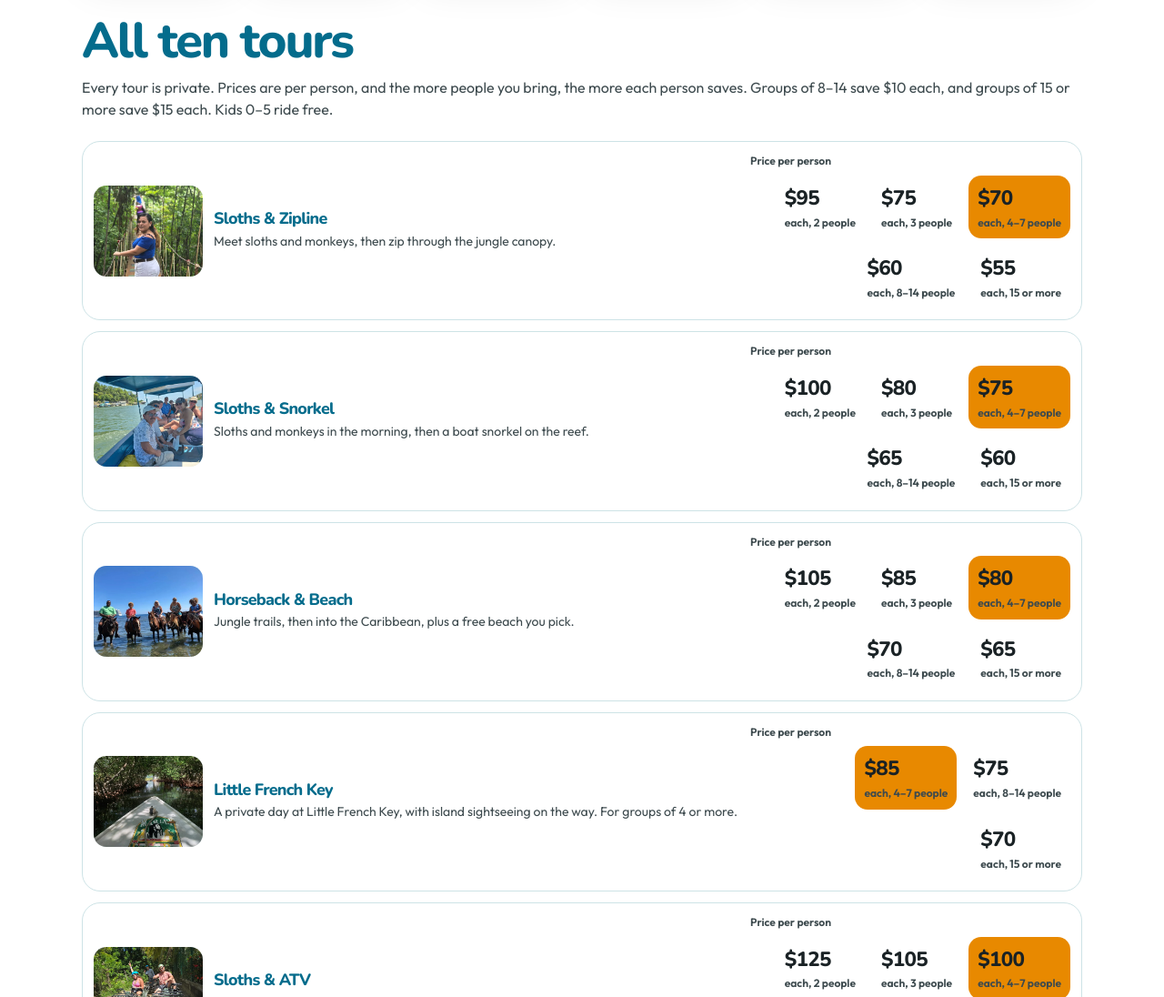
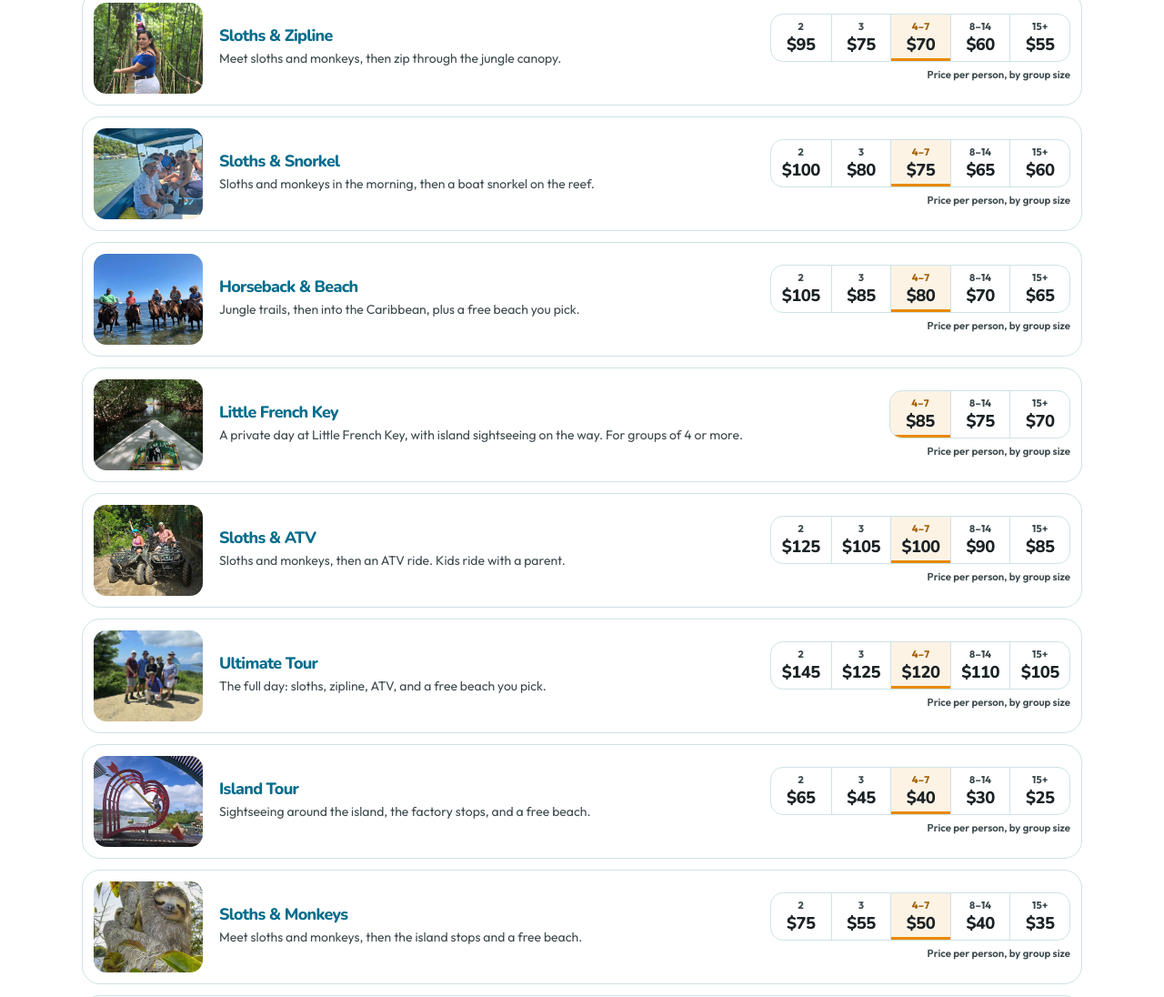
Before and after one commit to roatandunistours-coder/dunis-tours, a plain HTML site: page index.html in a window 1280 px wide. Shown: the part 3160-4256 px from the top of the page at 91% size. Drawn offline with Linux system fonts and the light colour scheme.

Commit message:
Tidy tour rates into a one-row per-person price strip

```diff
--- a/index.html
+++ b/index.html
@@ -227,13 +227,17 @@ body>footer a.btn-messenger{color:#fff;text-decoration:none;margin-top:10px}
 .card h3{font-size:1.55rem}
 .card p{margin:0;color:var(--ink)}
 .badge{position:absolute;left:12px;bottom:12px;margin:0;background:var(--deep);color:#fff;border-radius:999px;padding:5px 10px;font-size:11px;font-weight:800;letter-spacing:.1em;text-transform:uppercase}
-.rates{display:flex;flex-wrap:wrap;gap:8px;margin:10px 0 14px}
-.rate{background:#fff;border-radius:14px;padding:8px 10px;min-width:5.4rem}
-.rate strong{display:block;font-family:Nunito,Outfit,sans-serif;font-size:1.4rem;color:var(--ink);letter-spacing:-0.03em;font-weight:800}
-.rate span{display:block;font-size:12px;font-weight:650;color:var(--muted)}
-.rate.main{background:var(--gold)}
-.rate-label{margin:10px 0 4px;font-size:12px;font-weight:650;color:var(--muted)}
-.rate-block .rates{margin-top:0}
+.rate-block{margin:8px 0 12px}
+.rates{display:grid;grid-template-columns:repeat(5,minmax(0,1fr));background:#fff;border:1px solid var(--line);border-radius:14px;overflow:hidden}
+.rates-3{grid-template-columns:repeat(3,minmax(0,1fr))}
+.rate{padding:7px 4px 8px;text-align:center;border-left:1px solid var(--line)}
+.rate:first-child{border-left:0}
+.rate>span{display:block;font-size:11px;font-weight:750;letter-spacing:.02em;color:var(--muted);line-height:1.2}
+.rate strong{display:block;margin-top:2px;font-family:Nunito,Outfit,sans-serif;font-size:1.15rem;line-height:1.15;color:var(--ink);letter-spacing:-0.03em;font-weight:800}
+.rate.main{background:rgba(232,137,0,.1);box-shadow:inset 0 -3px 0 var(--gold)}
+.rate.main>span{color:#A35F00}
+.rate-label{margin:5px 0 0;font-size:11.5px;font-weight:600;color:var(--muted)}
+.sr{position:absolute;width:1px;height:1px;padding:0;margin:-1px;overflow:hidden;clip:rect(0,0,0,0);white-space:nowrap;border:0;font-style:normal}
 .card .btn{margin-top:auto;width:100%}
 .feature-quote{background:var(--white);border-radius:28px;padding:24px 22px;border-left:4px solid var(--lagoon);box-shadow:var(--shadow);display:flex;flex-direction:column;justify-content:center;align-self:stretch}
 .feature-quote p{margin:0;font-style:italic;font-size:1.15rem}
@@ -269,12 +273,8 @@ body>footer a.btn-messenger{color:#fff;text-decoration:none;margin-top:10px}
 .tour-row .thumb img{width:100%;height:100%;object-fit:cover}
 .tour-row h3{font-size:1.12rem}
 .tour-row .blurb{margin:4px 0 0;font-size:14px;color:var(--muted)}
-.tour-row .rate-block{grid-column:1 / -1}
-.tour-row .rate-label{margin:0 0 6px}
-.tour-row .rates{margin:0}
-.tour-row .rate{flex:1;min-width:4.8rem}
+.tour-row .rate-block{grid-column:1 / -1;margin:0}
 .ask{margin:18px 0 0;font-weight:650;color:var(--deep)}
-@media (max-width:599px){.rates{flex-wrap:wrap;gap:6px}.rates .rate{flex:1 1 5.6rem;min-width:5.6rem;padding:8px 6px}.rates .rate strong{font-size:1.15rem}.rates .rate span{font-size:11px;line-height:1.2}}
 
 .beach{padding:0 0 56px}
 .beach-photo{margin:0 0 28px;background:var(--deep)}
@@ -332,11 +332,11 @@ body>footer li{margin:6px 0}
 
 @media (min-width:600px){
   .include-grid{grid-template-columns:1fr 1fr}
-  .tour-row{grid-template-columns:120px 1fr auto;align-items:center}
+  .tour-row{grid-template-columns:120px 1fr auto;gap:10px 18px;align-items:center}
   .tour-row .thumb{width:120px;height:100px}
-  .tour-row .rate-block{grid-column:auto;justify-self:end;max-width:22rem}
-  .tour-row .rates{justify-content:flex-end;flex-wrap:wrap}
-  .tour-row .rate{flex:0 0 auto;min-width:5.6rem}
+  .tour-row .rate-block{grid-column:auto;justify-self:end;text-align:right}
+  .tour-row .rates{grid-template-columns:repeat(5,4.1rem);display:inline-grid}
+  .tour-row .rates-3{grid-template-columns:repeat(3,4.1rem)}
 }
 @media (min-width:768px){
   :root{--header-h:72px}
@@ -476,14 +476,14 @@ body>footer li{margin:6px 0}
           <h3>Sloths & Monkeys</h3>
           <p>Meet sloths and monkeys, then island sightseeing, the Chocolate Factory, the Rum Company, and a free beach you pick.</p>
           <div class="rate-block">
-          <p class="rate-label">Price per person</p>
             <div class="rates">
-            <div class="rate"><strong>$75</strong><span>each, 2 people</span></div>
-            <div class="rate"><strong>$55</strong><span>each, 3 people</span></div>
-            <div class="rate main"><strong>$50</strong><span>each, 4–7 people</span></div>
-            <div class="rate"><strong>$40</strong><span>each, 8–14 people</span></div>
-            <div class="rate"><strong>$35</strong><span>each, 15 or more</span></div>
+              <div class="rate"><span>2<em class="sr"> people</em></span><strong>$75</strong></div>
+              <div class="rate"><span>3<em class="sr"> people</em></span><strong>$55</strong></div>
+              <div class="rate main"><span>4–7<em class="sr"> people</em></span><strong>$50</strong></div>
+              <div class="rate"><span>8–14<em class="sr"> people</em></span><strong>$40</strong></div>
+              <div class="rate"><span>15<span aria-hidden="true">+</span><em class="sr"> or more people</em></span><strong>$35</strong></div>
             </div>
+            <p class="rate-label">Price per person, by group size</p>
           </div>
           <a class="btn btn-gold" href="https://wa.me/50497754724?text=Hi%2C%20I%27d%20like%20the%20Sloths%20%26%20Monkeys%20Tour.">Reserve with a $25 deposit per person</a>
         </div>
@@ -496,14 +496,14 @@ body>footer li{margin:6px 0}
           <h3>Snorkel & Beach</h3>
           <p>A boat snorkel on the Caribbean reef with gear included, plus island sightseeing, the Chocolate Factory, the Rum Company, and a free beach you pick.</p>
           <div class="rate-block">
-          <p class="rate-label">Price per person</p>
             <div class="rates">
-            <div class="rate"><strong>$90</strong><span>each, 2 people</span></div>
-            <div class="rate"><strong>$70</strong><span>each, 3 people</span></div>
-            <div class="rate main"><strong>$65</strong><span>each, 4–7 people</span></div>
-            <div class="rate"><strong>$55</strong><span>each, 8–14 people</span></div>
-            <div class="rate"><strong>$50</strong><span>each, 15 or more</span></div>
+              <div class="rate"><span>2<em class="sr"> people</em></span><strong>$90</strong></div>
+              <div class="rate"><span>3<em class="sr"> people</em></span><strong>$70</strong></div>
+              <div class="rate main"><span>4–7<em class="sr"> people</em></span><strong>$65</strong></div>
+              <div class="rate"><span>8–14<em class="sr"> people</em></span><strong>$55</strong></div>
+              <div class="rate"><span>15<span aria-hidden="true">+</span><em class="sr"> or more people</em></span><strong>$50</strong></div>
             </div>
+            <p class="rate-label">Price per person, by group size</p>
           </div>
           <a class="btn btn-gold" href="https://wa.me/50497754724?text=Hi%2C%20I%27d%20like%20the%20Snorkel%20%26%20Beach%20Tour.">Reserve with a $25 deposit per person</a>
         </div>
@@ -563,14 +563,14 @@ body>footer li{margin:6px 0}
           <p class="blurb">Meet sloths and monkeys, then zip through the jungle canopy.</p>
         </div>
         <div class="rate-block">
-          <p class="rate-label">Price per person</p>
           <div class="rates">
-          <div class="rate"><strong>$95</strong><span>each, 2 people</span></div>
-          <div class="rate"><strong>$75</strong><span>each, 3 people</span></div>
-          <div class="rate main"><strong>$70</strong><span>each, 4–7 people</span></div>
-          <div class="rate"><strong>$60</strong><span>each, 8–14 people</span></div>
-          <div class="rate"><strong>$55</strong><span>each, 15 or more</span></div>
+            <div class="rate"><span>2<em class="sr"> people</em></span><strong>$95</strong></div>
+            <div class="rate"><span>3<em class="sr"> people</em></span><strong>$75</strong></div>
+            <div class="rate main"><span>4–7<em class="sr"> people</em></span><strong>$70</strong></div>
+            <div class="rate"><span>8–14<em class="sr"> people</em></span><strong>$60</strong></div>
+            <div class="rate"><span>15<span aria-hidden="true">+</span><em class="sr"> or more people</em></span><strong>$55</strong></div>
           </div>
+          <p class="rate-label">Price per person, by group size</p>
         </div>
       </a>
       <a class="tour-row" href="https://wa.me/50497754724?text=Hi%2C%20I%27d%20like%20the%20Sloths%20%26%20Snorkel%20Tour.">
@@ -580,14 +580,14 @@ body>footer li{margin:6px 0}
           <p class="blurb">Sloths and monkeys in the morning, then a boat snorkel on the reef.</p>
         </div>
         <div class="rate-block">
-          <p class="rate-label">Price per person</p>
           <div class="rates">
-          <div class="rate"><strong>$100</strong><span>each, 2 people</span></div>
-          <div class="rate"><strong>$80</strong><span>each, 3 people</span></div>
-          <div class="rate main"><strong>$75</strong><span>each, 4–7 people</span></div>
-          <div class="rate"><strong>$65</strong><span>each, 8–14 people</span></div>
-          <div class="rate"><strong>$60</strong><span>each, 15 or more</span></div>
+            <div class="rate"><span>2<em class="sr"> people</em></span><strong>$100</strong></div>
+            <div class="rate"><span>3<em class="sr"> people</em></span><strong>$80</strong></div>
+            <div class="rate main"><span>4–7<em class="sr"> people</em></span><strong>$75</strong></div>
+            <div class="rate"><span>8–14<em class="sr"> people</em></span><strong>$65</strong></div>
+            <div class="rate"><span>15<span aria-hidden="true">+</span><em class="sr"> or more people</em></span><strong>$60</strong></div>
           </div>
+          <p class="rate-label">Price per person, by group size</p>
         </div>
       </a>
       <a class="tour-row" href="https://wa.me/50497754724?text=Hi%2C%20I%27d%20like%20the%20Horseback%20%26%20Beach%20Tour.">
@@ -597,14 +597,14 @@ body>footer li{margin:6px 0}
           <p class="blurb">Jungle trails, then into the Caribbean, plus a free beach you pick.</p>
         </div>
         <div class="rate-block">
-          <p class="rate-label">Price per person</p>
           <div class="rates">
-          <div class="rate"><strong>$105</strong><span>each, 2 people</span></div>
-          <div class="rate"><strong>$85</strong><span>each, 3 people</span></div>
-          <div class="rate main"><strong>$80</strong><span>each, 4–7 people</span></div>
-          <div class="rate"><strong>$70</strong><span>each, 8–14 people</span></div>
-          <div class="rate"><strong>$65</strong><span>each, 15 or more</span></div>
+            <div class="rate"><span>2<em class="sr"> people</em></span><strong>$105</strong></div>
+            <div class="rate"><span>3<em class="sr"> people</em></span><strong>$85</strong></div>
+            <div class="rate main"><span>4–7<em class="sr"> people</em></span><strong>$80</strong></div>
+            <div class="rate"><span>8–14<em class="sr"> people</em></span><strong>$70</strong></div>
+            <div class="rate"><span>15<span aria-hidden="true">+</span><em class="sr"> or more people</em></span><strong>$65</strong></div>
           </div>
+          <p class="rate-label">Price per person, by group size</p>
         </div>
       </a>
       <a class="tour-row" href="https://wa.me/50497754724?text=Hi%2C%20I%27d%20like%20the%20Little%20French%20Key%20Tour.">
@@ -614,12 +614,12 @@ body>footer li{margin:6px 0}
           <p class="blurb">A private day at Little French Key, with island sightseeing on the way. For groups of 4 or more.</p>
         </div>
         <div class="rate-block">
-          <p class="rate-label">Price per person</p>
-          <div class="rates">
-          <div class="rate main"><strong>$85</strong><span>each, 4–7 people</span></div>
-          <div class="rate"><strong>$75</strong><span>each, 8–14 people</span></div>
-          <div class="rate"><strong>$70</strong><span>each, 15 or more</span></div>
+          <div class="rates rates-3">
+            <div class="rate main"><span>4–7<em class="sr"> people</em></span><strong>$85</strong></div>
+            <div class="rate"><span>8–14<em class="sr"> people</em></span><strong>$75</strong></div>
+            <div class="rate"><span>15<span aria-hidden="true">+</span><em class="sr"> or more people</em></span><strong>$70</strong></div>
           </div>
+          <p class="rate-label">Price per person, by group size</p>
         </div>
       </a>
       <a class="tour-row" href="https://wa.me/50497754724?text=Hi%2C%20I%27d%20like%20the%20Sloths%20%26%20ATV%20Tour.">
@@ -630,14 +630,14 @@ body>footer li{margin:6px 0}
           <p class="blurb">Sloths and monkeys, then an ATV ride. Kids ride with a parent.</p>
         </div>
         <div class="rate-block">
-          <p class="rate-label">Price per person</p>
           <div class="rates">
-          <div class="rate"><strong>$125</strong><span>each, 2 people</span></div>
-          <div class="rate"><strong>$105</strong><span>each, 3 people</span></div>
-          <div class="rate main"><strong>$100</strong><span>each, 4–7 people</span></div>
-          <div class="rate"><strong>$90</strong><span>each, 8–14 people</span></div>
-          <div class="rate"><strong>$85</strong><span>each, 15 or more</span></div>
+            <div class="rate"><span>2<em class="sr"> people</em></span><strong>$125</strong></div>
+            <div class="rate"><span>3<em class="sr"> people</em></span><strong>$105</strong></div>
+            <div class="rate main"><span>4–7<em class="sr"> people</em></span><strong>$100</strong></div>
+            <div class="rate"><span>8–14<em class="sr"> people</em></span><strong>$90</strong></div>
+            <div class="rate"><span>15<span aria-hidden="true">+</span><em class="sr"> or more people</em></span><strong>$85</strong></div>
           </div>
+          <p class="rate-label">Price per person, by group size</p>
         </div>
       </a>
       <a class="tour-row" href="https://wa.me/50497754724?text=Hi%2C%20I%27d%20like%20the%20Ultimate%20Tour.">
@@ -647,14 +647,14 @@ body>footer li{margin:6px 0}
           <p class="blurb">The full day: sloths, zipline, ATV, and a free beach you pick.</p>
         </div>
         <div class="rate-block">
-          <p class="rate-label">Price per person</p>
           <div class="rates">
-          <div class="rate"><strong>$145</strong><span>each, 2 people</span></div>
-          <div class="rate"><strong>$125</strong><span>each, 3 people</span></div>
-          <div class="rate main"><strong>$120</strong><span>each, 4–7 people</span></div>
-          <div class="rate"><strong>$110</strong><span>each, 8–14 people</span></div>
-          <div class="rate"><strong>$105</strong><span>each, 15 or more</span></div>
+            <div class="rate"><span>2<em class="sr"> people</em></span><strong>$145</strong></div>
+            <div class="rate"><span>3<em class="sr"> people</em></span><strong>$125</strong></div>
+            <div class="rate main"><span>4–7<em class="sr"> people</em></span><strong>$120</strong></div>
+            <div class="rate"><span>8–14<em class="sr"> people</em></span><strong>$110</strong></div>
+            <div class="rate"><span>15<span aria-hidden="true">+</span><em class="sr"> or more people</em></span><strong>$105</strong></div>
           </div>
+          <p class="rate-label">Price per person, by group size</p>
         </div>
       </a>
       <a class="tour-row" href="https://wa.me/50497754724?text=Hi%2C%20I%27d%20like%20the%20Island%20Tour.">
@@ -664,14 +664,14 @@ body>footer li{margin:6px 0}
           <p class="blurb">Sightseeing around the island, the factory stops, and a free beach.</p>
         </div>
         <div class="rate-block">
-          <p class="rate-label">Price per person</p>
           <div class="rates">
-          <div class="rate"><strong>$65</strong><span>each, 2 people</span></div>
-          <div class="rate"><strong>$45</strong><span>each, 3 people</span></div>
-          <div class="rate main"><strong>$40</strong><span>each, 4–7 people</span></div>
-          <div class="rate"><strong>$30</strong><span>each, 8–14 people</span></div>
-          <div class="rate"><strong>$25</strong><span>each, 15 or more</span></div>
+            <div class="rate"><span>2<em class="sr"> people</em></span><strong>$65</strong></div>
+            <div class="rate"><span>3<em class="sr"> people</em></span><strong>$45</strong></div>
+            <div class="rate main"><span>4–7<em class="sr"> people</em></span><strong>$40</strong></div>
+            <div class="rate"><span>8–14<em class="sr"> people</em></span><strong>$30</strong></div>
+            <div class="rate"><span>15<span aria-hidden="true">+</span><em class="sr"> or more people</em></span><strong>$25</strong></div>
           </div>
+          <p class="rate-label">Price per person, by group size</p>
         </div>
       </a>
       <a class="tour-row" href="https://wa.me/50497754724?text=Hi%2C%20I%27d%20like%20the%20Sloths%20%26%20Monkeys%20Tour.">
@@ -681,14 +681,14 @@ body>footer li{margin:6px 0}
           <p class="blurb">Meet sloths and monkeys, then the island stops and a free beach.</p>
         </div>
         <div class="rate-block">
-          <p class="rate-label">Price per person</p>
           <div class="rates">
-          <div class="rate"><strong>$75</strong><span>each, 2 people</span></div>
-          <div class="rate"><strong>$55</strong><span>each, 3 people</span></div>
-          <div class="rate main"><strong>$50</strong><span>each, 4–7 people</span></div>
-          <div class="rate"><strong>$40</strong><span>each, 8–14 people</span></div>
-          <div class="rate"><strong>$35</strong><span>each, 15 or more</span></div>
+            <div class="rate"><span>2<em class="sr"> people</em></span><strong>$75</strong></div>
+            <div class="rate"><span>3<em class="sr"> people</em></span><strong>$55</strong></div>
+            <div class="rate main"><span>4–7<em class="sr"> people</em></span><strong>$50</strong></div>
+            <div class="rate"><span>8–14<em class="sr"> people</em></span><strong>$40</strong></div>
+            <div class="rate"><span>15<span aria-hidden="true">+</span><em class="sr"> or more people</em></span><strong>$35</strong></div>
           </div>
+          <p class="rate-label">Price per person, by group size</p>
         </div>
       </a>
       <a class="tour-row" href="https://wa.me/50497754724?text=Hi%2C%20I%27d%20like%20the%20Snorkel%20%26%20Beach%20Tour.">
@@ -698,14 +698,14 @@ body>footer li{margin:6px 0}
           <p class="blurb">A boat snorkel with gear included, plus the island stops and a beach.</p>
         </div>
         <div class="rate-block">
-          <p class="rate-label">Price per person</p>
           <div class="rates">
-          <div class="rate"><strong>$90</strong><span>each, 2 people</span></div>
-          <div class="rate"><strong>$70</strong><span>each, 3 people</span></div>
-          <div class="rate main"><strong>$65</strong><span>each, 4–7 people</span></div>
-          <div class="rate"><strong>$55</strong><span>each, 8–14 people</span></div>
-          <div class="rate"><strong>$50</strong><span>each, 15 or more</span></div>
+            <div class="rate"><span>2<em class="sr"> people</em></span><strong>$90</strong></div>
+            <div class="rate"><span>3<em class="sr"> people</em></span><strong>$70</strong></div>
+            <div class="rate main"><span>4–7<em class="sr"> people</em></span><strong>$65</strong></div>
+            <div class="rate"><span>8–14<em class="sr"> people</em></span><strong>$55</strong></div>
+            <div class="rate"><span>15<span aria-hidden="true">+</span><em class="sr"> or more people</em></span><strong>$50</strong></div>
           </div>
+          <p class="rate-label">Price per person, by group size</p>
         </div>
       </a>
       <a class="tour-row" href="https://wa.me/50497754724?text=Hi%2C%20I%27d%20like%20the%20East%20End%20Tour.">
@@ -715,12 +715,12 @@ body>footer li{margin:6px 0}
           <p class="blurb">A boat ride through the Oak Ridge mangrove canals, then Punta Gorda, the Garifuna village, for Garifuna dancing. $240 minimum for the day.</p>
         </div>
         <div class="rate-block">
-          <p class="rate-label">Price per person</p>
-          <div class="rates">
-          <div class="rate main"><strong>$60</strong><span>each, 4–7 people</span></div>
-          <div class="rate"><strong>$50</strong><span>each, 8–14 people</span></div>
-          <div class="rate"><strong>$45</strong><span>each, 15 or more</span></div>
+          <div class="rates rates-3">
+            <div class="rate main"><span>4–7<em class="sr"> people</em></span><strong>$60</strong></div>
+            <div class="rate"><span>8–14<em class="sr"> people</em></span><strong>$50</strong></div>
+            <div class="rate"><span>15<span aria-hidden="true">+</span><em class="sr"> or more people</em></span><strong>$45</strong></div>
           </div>
+          <p class="rate-label">Price per person, by group size</p>
         </div>
       </a>
     </div>
```
Lines whose indentation alone changed are shown as unchanged.
